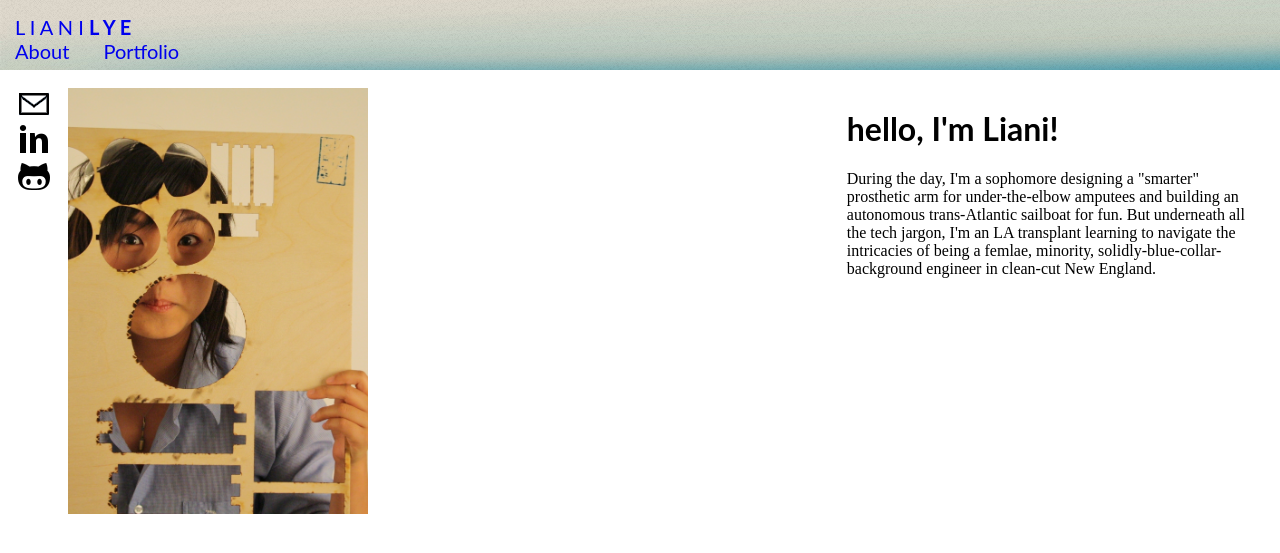
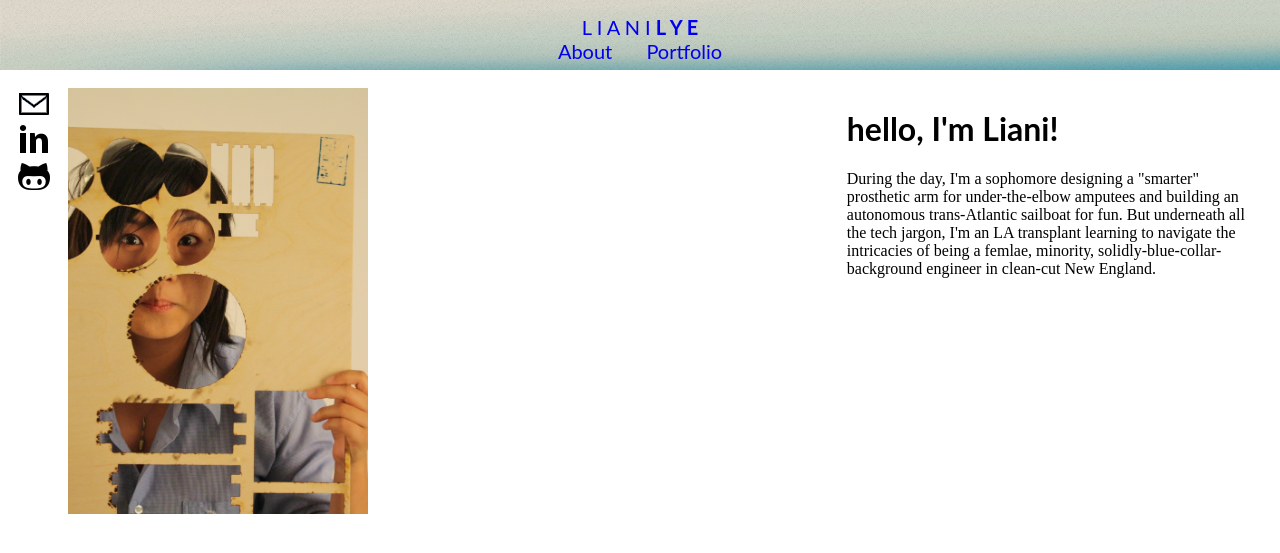
Before and after one commit to lianilychee/lianilychee.github.io, a PHP site: page / in a window 1280 px wide. Shown: the top 553 px of the page. Run offline with PHP 8.4, Linux system fonts and the light colour scheme.

Commit message:
bug fixed: nav bar text now centering

```diff
--- a/css/style.css
+++ b/css/style.css
@@ -3,23 +3,23 @@
 @charset 'UTF-8';
 
 @font-face {
-	font-family: 'lato', sans-serif;
+	font-family: 'Lato', sans-serif;
 	src: 'http://fonts.googleapis.com/css?family=Lato:400,700';
 	/* https://www.google.com/fonts#UsePlace:use/Collection:Lato */
 }
 
 @font-face {
-	font-family: 'droid serif', serif;
+	font-family: 'Droid Serif', serif;
 	src: 'http://fonts.googleapis.com/css?family=Droid+Serif:400,700,400italic,700italic';
 	/* https://www.google.com/fonts#UsePlace:use/Collection:Droid+Serif */
 }
 
 h1 {
-	font-family: 'lato';
+	font-family: 'Lato';
 }
 
 p {
-	font-family: 'droid serif';
+	font-family: 'Droid Serif';
 }
 
 body {
@@ -46,6 +46,9 @@ td {
 
 /***** NAV BAR *****/
 nav {
+	text-align: center;
+	font-family: 'Lato';
+
 	position: fixed;
 	top: 0;
 	left: 0;
@@ -56,9 +59,6 @@ nav {
 	/*background: white;*/
 	background-image: url('../images/overlay.png'), url('../images/bg.jpg');
 	background-size: auto, 100% 100%;*/
-
-	text-align: center;
-	font-family: 'lato';
 }
 
 	nav a {
@@ -129,13 +129,14 @@ nav {
 
 		.item-title {
 			background-color: white;
-			font-family: 'lato';
+			font-family: 'Lato';
 			font-size: 30px;
 			/*font-size: 15px;*/
 		}
 
 		.item-blurb {
-			font-family: 'droid serif';
+			/*font-family: 'Shadows Into Light Two';*/
+			font-family: 'Droid Serif';
 			background-color: white;
 		}
 
```
